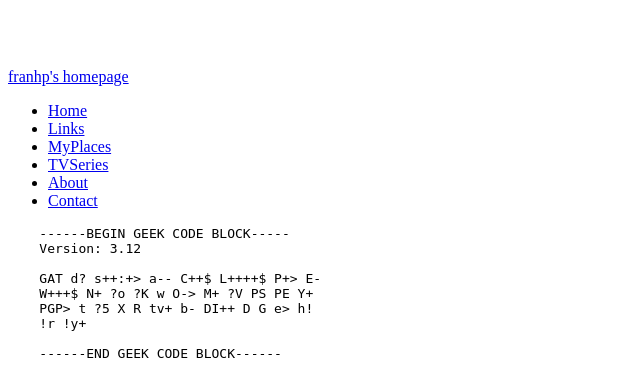
After one commit to franhp/homepage, a Django app: page /about/ in a window 1280 px wide. The commit adds this page. Shown: the top 387 px of the page, without its empty margins (0-640 px from the left). Run offline with Django 3.2, Linux system fonts and the light colour scheme; parts of the project's set-up code (start-up, migrations or seed data) failed here and were passed over; some libraries are stand-ins or nearby versions.

Commit message:
and the about page

```diff
--- a/homepage/about/views.py
+++ b/homepage/about/views.py
@@ -1 +1,6 @@
-# Create your views here.
+from django.shortcuts import render_to_response
+from django.template.context import RequestContext
+
+
+def index(request):
+    return render_to_response('about.html', RequestContext(request, {}))
--- a/homepage/homepage/urls.py
+++ b/homepage/homepage/urls.py
@@ -19,7 +19,7 @@ urlpatterns = patterns('',
     url(r'^$', 'home.views.index', name='home'),
     url(r'^home/', 'home.views.index'),
     url(r'^tvseries/', 'tvseries.views.index', name='tvseries'),
-    #url(r'^about/', 'web.about.views.index'),
+    url(r'^about/', 'about.views.index', name='about'),
     url(r'^contact/', 'contact.views.index', name='contact'),
     url(r'^links/', 'links.views.index', name='links'),
     url(r'^myplaces/', 'myplaces.views.index', name='places'),
--- /dev/null
+++ b/homepage/templates/about.html
@@ -0,0 +1,25 @@
+{% extends 'base.html' %}
+
+{% block about-act%}class=active{%endblock%}
+
+{% block content %}
+<div class="container">
+<div class="row">
+    <div class="span4">
+        <pre>
+    ------BEGIN GEEK CODE BLOCK-----
+    Version: 3.12
+
+    GAT d? s++:+> a-- C++$ L++++$ P+> E-
+    W+++$ N+ ?o ?K w O-> M+ ?V PS PE Y+
+    PGP> t ?5 X R tv+ b- DI++ D G e> h!
+    !r !y+
+
+    ------END GEEK CODE BLOCK------
+        </pre>
+
+    </div>
+
+</div>
+</div>
+{% endblock %}
--- a/homepage/templates/base.html
+++ b/homepage/templates/base.html
@@ -31,8 +31,8 @@
                  <li {% block links-act %}{% endblock %}><a href="{% url 'links' %}">Links</a></li>
                  <li {% block myplaces-act %}{% endblock %}><a href="{% url 'places' %}">MyPlaces</a></li>
                  <li {% block tvseries-act %}{% endblock %}><a href="{% url 'tvseries' %}">TVSeries</a></li>
-                 <li {% block about-act %}{% endblock %}><a href="/about">About</a></li>
-                 <li {% block contact-act %}{% endblock %}><a href="/contact">Contact</a></li>
+                 <li {% block about-act %}{% endblock %}><a href="{% url 'about' %}">About</a></li>
+                 <li {% block contact-act %}{% endblock %}><a href="{% url 'contact' %}">Contact</a></li>
             </ul>
         </div>
     </div>
```
